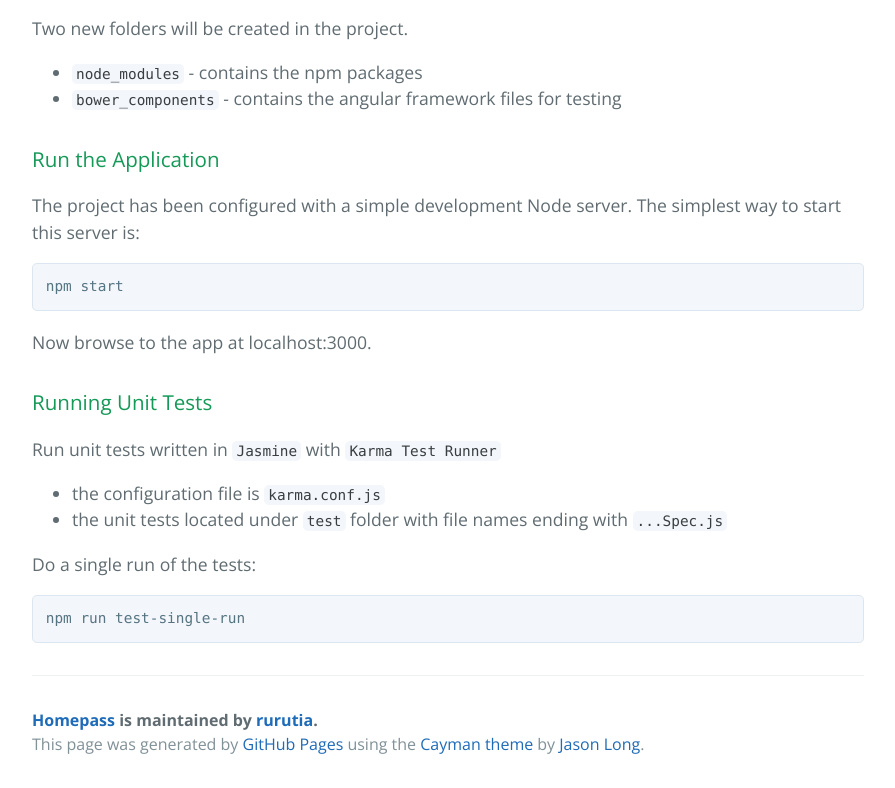
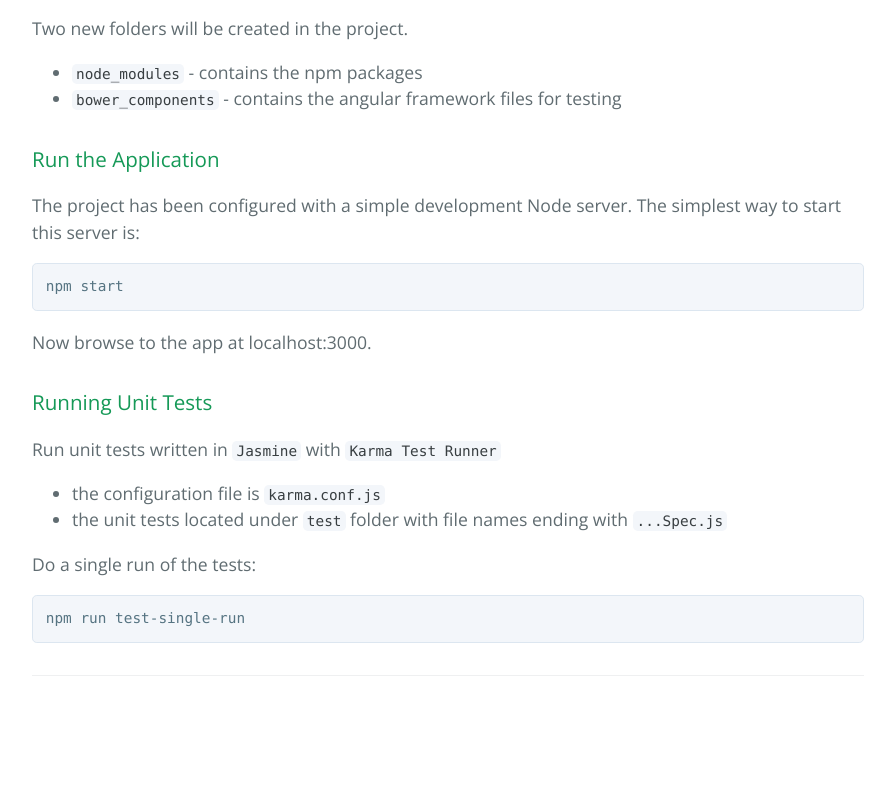
Before and after one commit to rurutia/Homepass, a plain HTML site: page index.html in a window 1280 px wide. Shown: the part 1050-1838 px from the top of the page, without its empty margins (192-1087 px from the left). After the commit the page ends 1790 px from the top, so only its background shows below. Drawn offline with nearby package versions, Linux system fonts and the light colour scheme.

Commit message:
docs(): remove footers

```diff
--- a/index.html
+++ b/index.html
@@ -87,9 +87,7 @@
 </code></pre>
 
       <footer class="site-footer">
-        <span class="site-footer-owner"><a href="https://github.com/rurutia/Homepass">Homepass</a> is maintained by <a href="https://github.com/rurutia">rurutia</a>.</span>
 
-        <span class="site-footer-credits">This page was generated by <a href="https://pages.github.com">GitHub Pages</a> using the <a href="https://github.com/jasonlong/cayman-theme">Cayman theme</a> by <a href="https://twitter.com/jasonlong">Jason Long</a>.</span>
       </footer>
 
     </section>
```
